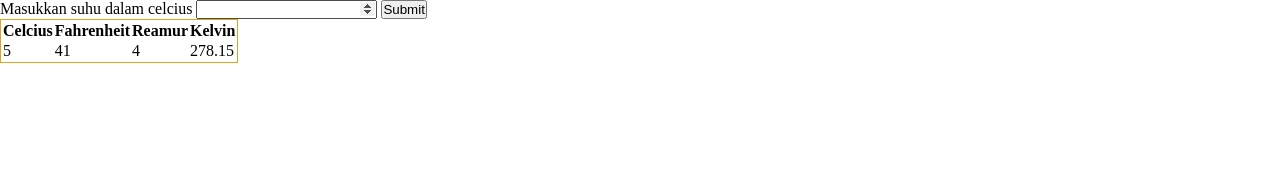
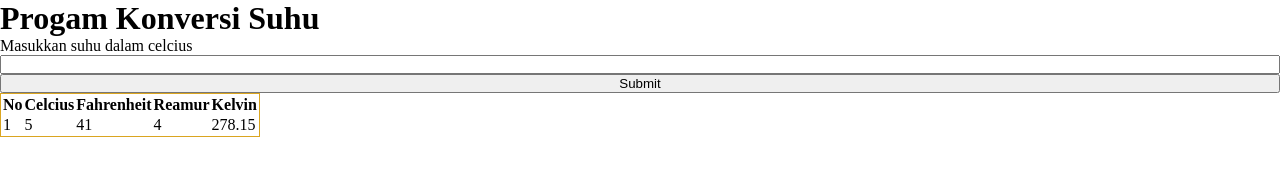
Before and after one commit to adityabastyas/koda-b6-dom8, a plain HTML site: page index.html in a window 1280 px wide. Both pictures are taken after typing "5" into the empty fields and a click on the button "Submit". Drawn offline with Linux system fonts and the light colour scheme.

Commit message:
feat: add colum number to tabel

```diff
--- a/index.css
+++ b/index.css
@@ -6,6 +6,11 @@
   box-sizing: border-box;
 }
 
+form {
+  display: flex;
+  flex-direction: column;
+}
+
 .table {
   border: 1px solid goldenrod;
 }
--- a/index.html
+++ b/index.html
@@ -9,6 +9,10 @@
     <title>Konversi Suhu</title>
   </head>
   <body>
+    <header>
+      <h1>Progam Konversi Suhu</h1>
+    </header>
+    <main>
       <form>
         <label for="number">Masukkan suhu dalam celcius</label>
         <input type="number" name="number" id="number" required />
@@ -18,6 +22,7 @@
       <table class="table">
         <thead>
           <tr>
+            <th>No</th>
             <th>Celcius</th>
             <th>Fahrenheit</th>
             <th>Reamur</th>
@@ -26,5 +31,6 @@
         </thead>
         <tbody></tbody>
       </table>
+    </main>
   </body>
 </html>
--- a/index.js
+++ b/index.js
@@ -1,5 +1,6 @@
 const tbody = document.querySelector("tbody");
 const form = document.querySelector("form");
+let nomer = 1;
 
 form.addEventListener("submit", (event) => {
   event.preventDefault();
@@ -15,6 +16,8 @@ form.addEventListener("submit", (event) => {
 
   const tr = document.createElement("tr");
 
+  const tdNomor = document.createElement("td");
+  tdNomor.textContent = nomer;
   const tdCelcius = document.createElement("td");
   tdCelcius.textContent = c;
   const tdFahrenheit = document.createElement("td");
@@ -24,8 +27,9 @@ form.addEventListener("submit", (event) => {
   const tdKelvin = document.createElement("td");
   tdKelvin.textContent = k;
 
-  tr.append(tdCelcius, tdFahrenheit, tdReamur, tdKelvin);
+  tr.append(tdNomor, tdCelcius, tdFahrenheit, tdReamur, tdKelvin);
   tbody.append(tr);
 
+  nomer++;
   form.reset();
 });
```
Lines whose indentation alone changed are shown as unchanged.
